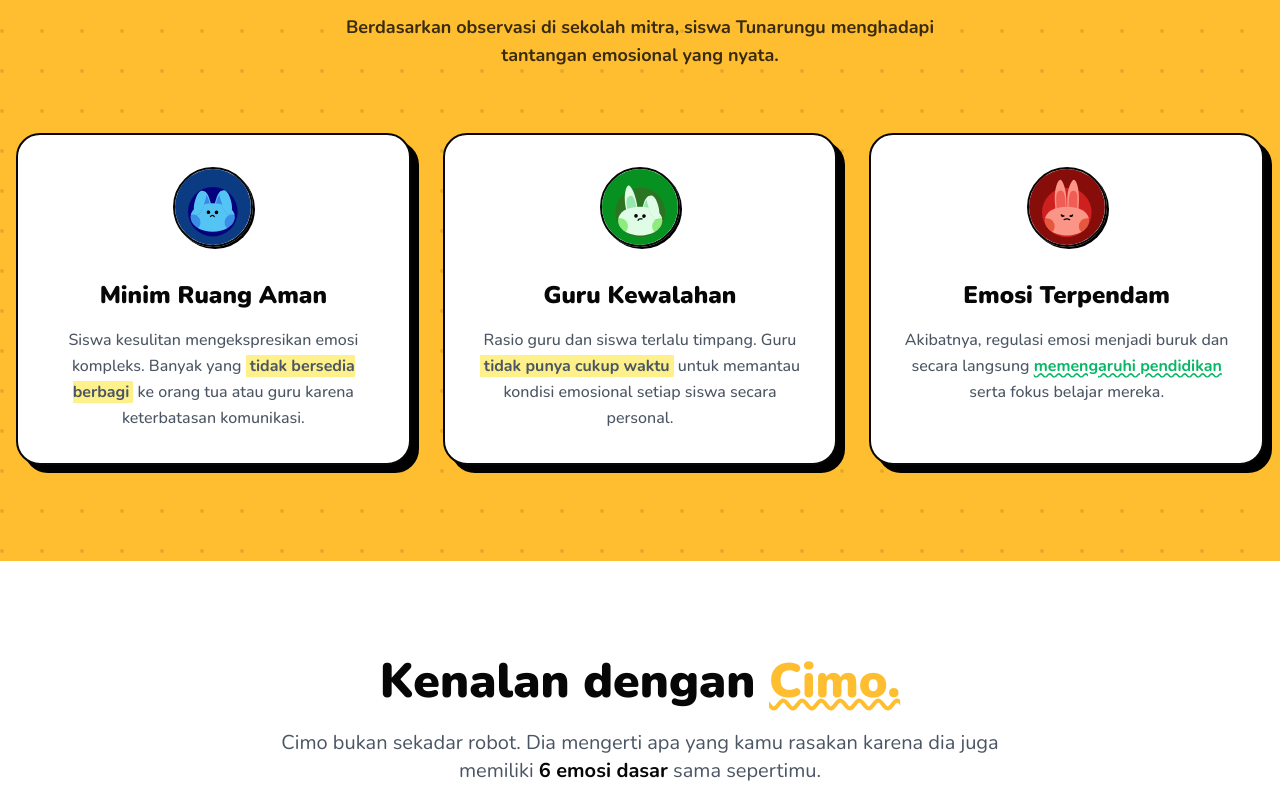
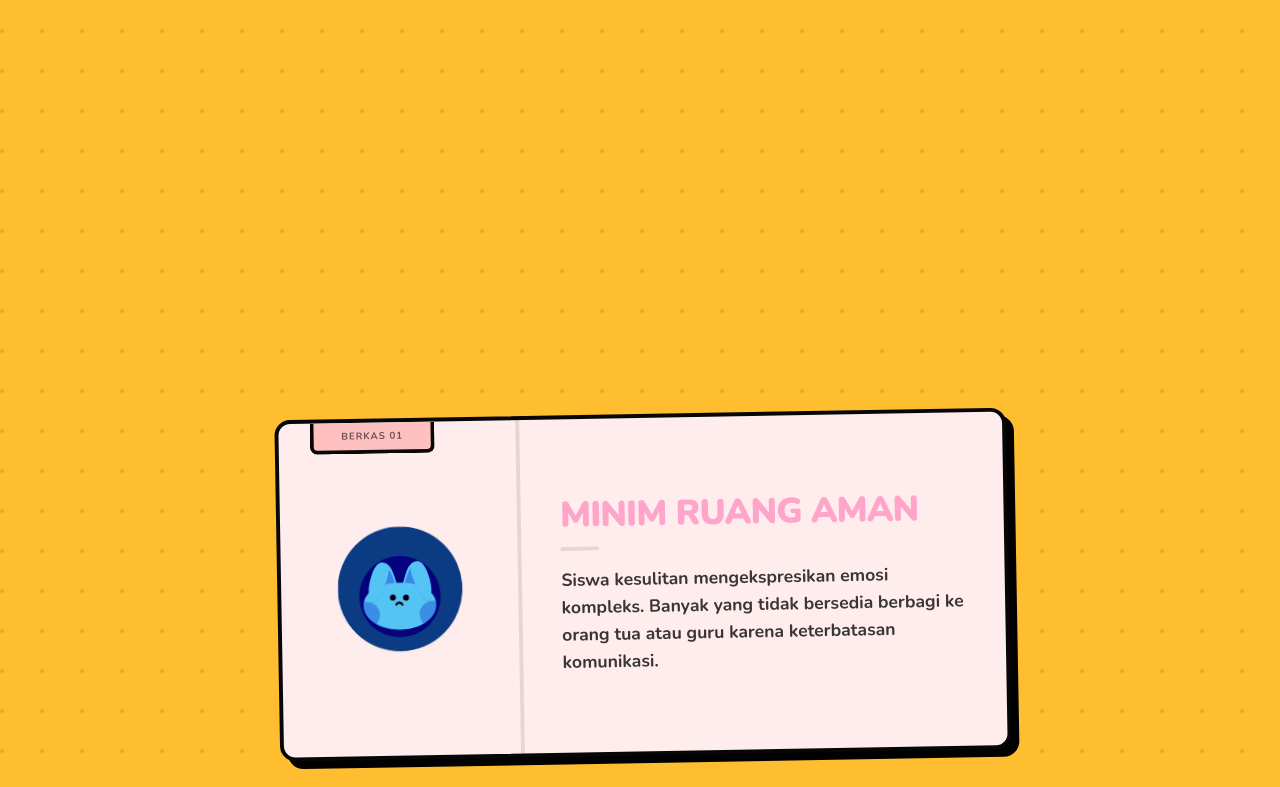
Before and after one commit to moozunch/bisimo-website, a Next.js app: page / in a window 1280 px wide. Shown: the part 1051-1838 px from the top of the page. Built offline with nearby package versions, Linux system fonts and the light colour scheme.

Commit message:
Implement SmoothScroll component and integrate with layout; add FadeUp animation component for enhanced UI effects; update framer-motion dependency and add lenis for smooth scrolling

```diff
--- a/app/components/ProblemSection.tsx
+++ b/app/components/ProblemSection.tsx
@@ -1,8 +1,117 @@
-export default function ProblemSection() {
+'use client';
+
+import { useRef } from 'react';
+import { motion, useScroll, useTransform } from 'framer-motion';
+import Image from 'next/image';
+
+const problems = [
+  {
+    id: 1,
+    title: "Minim Ruang Aman",
+    desc: "Siswa kesulitan mengekspresikan emosi kompleks. Banyak yang tidak bersedia berbagi ke orang tua atau guru karena keterbatasan komunikasi.",
+    color: "bg-[#FFEDED]",
+    tabColor: "bg-[#FFC0C0]",
+    textColor: "text-bisimo-pink",
+    img: "/cimo-sedih.svg",
+    rotate: -1
+  },
+  {
+    id: 2,
+    title: "Guru Kewalahan",
+    desc: "Rasio guru dan siswa terlalu timpang. Guru tidak punya cukup waktu untuk memantau setiap siswa secara personal.",
+    color: "bg-[#E0F2FE]",
+    tabColor: "bg-[#B0DFFF]",
+    textColor: "text-bisimo-blue",
+    img: "/cimo-jijik.svg",
+    rotate: 1
+  },
+  {
+    id: 3,
+    title: "Emosi Terpendam",
+    desc: "Akibatnya, regulasi emosi menjadi buruk dan secara langsung memengaruhi pendidikan serta fokus belajar mereka.",
+    color: "bg-[#DCFCE7]",
+    tabColor: "bg-[#A7F3D0]",
+    textColor: "text-bisimo-green",
+    img: "/cimo-marah.svg",
+    rotate: -2
+  },
+];
+
+const Card = ({ i, title, desc, color, tabColor, textColor, img, rotate, progress, range, targetScale }: any) => {
+  const container = useRef(null);
+  const { scrollYProgress } = useScroll({
+    target: container,
+    offset: ['start end', 'start start']
+  });
+
+  const scale = useTransform(progress, range, [1, targetScale]);
+
   return (
-    <section id="masalah" className="py-24 bg-primary text-neutral overflow-hidden relative">
+    <div ref={container} className="h-[80vh] flex items-center justify-center sticky top-0">
+      <motion.div
+        style={{
+            scale,
+            rotate: rotate,
+            top: `calc(20vh + ${i * 30}px)`
+        }}
+        className={`
+            relative
+            flex flex-col md:flex-row
+            w-[90vw] md:w-[750px]
+            h-auto md:h-[350px]
 
-      <div className="absolute top-0 left-0 w-full h-full overflow-hidden pointer-events-none opacity-10">
+            rounded-2xl
+            border-4 border-neutral
+            shadow-[8px_8px_0px_0px_rgba(0,0,0,1)]
+            ${color}
+            origin-top
+            overflow-hidden
+        `}
+      >
+        {/* --- TAB FOLDER  --- */}
+        <div className={`absolute top-0 left-8 w-32 h-8 ${tabColor} border-b-4 border-x-4 border-neutral rounded-b-lg flex items-center justify-center z-20`}>
+            <span className="font-bold text-neutral/60 text-[10px] tracking-widest uppercase">
+                BERKAS 0{i + 1}
+            </span>
+        </div>
+
+        {/* KOLOM KIRI: GAMBAR */}
+        <div className="w-full md:w-1/3 flex items-center justify-center pt-12 md:pt-0 md:border-r-4 md:border-neutral/10">
+            <div className="relative w-24 h-24 md:w-32 md:h-32">
+                <Image src={img} alt={title} fill className="object-contain drop-shadow-sm" />
+            </div>
+        </div>
+
+        {/* KOLOM KANAN: TEKS */}
+        <div className="w-full md:w-2/3 flex flex-col justify-center p-6 md:p-10 text-center md:text-left">
+            <h2 className={`text-2xl md:text-4xl font-black mb-3 uppercase leading-tight font-nunito tracking-tight ${textColor}`}>
+                {title}
+            </h2>
+
+            <div className="w-10 h-1 bg-neutral/10 rounded-full mb-4 mx-auto md:mx-0"></div>
+
+            <p className="text-sm md:text-lg font-bold text-neutral/80 leading-relaxed">
+                {desc}
+            </p>
+        </div>
+
+      </motion.div>
+    </div>
+  )
+}
+
+export default function StoryProblem() {
+  const container = useRef(null);
+  const { scrollYProgress } = useScroll({
+    target: container,
+    offset: ['start start', 'end end']
+  });
+
+  return (
+    <section ref={container} id="masalah" className="relative bg-primary text-neutral pb-40">
+
+      {/* Background Pattern */}
+      <div className="absolute top-0 left-0 w-full h-full overflow-hidden pointer-events-none opacity-10 z-0">
           <svg width="100%" height="100%" xmlns="http://www.w3.org/2000/svg">
              <pattern id="dots" x="0" y="0" width="40" height="40" patternUnits="userSpaceOnUse">
                 <circle cx="2" cy="2" r="2" fill="#000000"/>
@@ -11,89 +120,37 @@
           </svg>
       </div>
 
-      <div className="container mx-auto px-4 relative z-10">
-
-        {/* HEADLINE */}
-        <div className="text-center max-w-4xl mx-auto mb-16">
-          <div className="inline-block bg-neutral text-white px-4 py-1 rounded-full font-bold text-sm tracking-widest uppercase mb-4 shadow-[4px_4px_0px_0px_rgba(255,255,255,0.5)]">
+      {/* INTRO TEXT */}
+      <div className="h-[40vh] flex items-center justify-center sticky top-0 z-0 px-4">
+         <div className="text-center max-w-3xl mx-auto mt-8">
+            <div className="inline-block bg-neutral text-white px-3 py-1 rounded-full font-bold text-xs tracking-widest uppercase mb-4 shadow-md">
                Realita di Lapangan
             </div>
 
-          <h2 className="text-4xl md:text-5xl font-black mb-6 leading-tight ">
-            Suara Hati yang <br className="hidden md:block"/>
-            <span className="bg-white px-2 border-2 border-neutral rounded-xl shadow-[4px_4px_0px_0px_rgba(0,0,0,1)] transform -rotate-1 inline-block">Sering Terabaikan.</span>
+            <h2 className="text-3xl md:text-5xl font-black mb-2 leading-tight">
+              Membuka Berkas <br className="hidden md:block"/>
+              <span className="bg-white px-2 border-2 border-neutral rounded-lg shadow-[3px_3px_0px_0px_rgba(0,0,0,1)] transform -rotate-1 inline-block">Masalah Siswa.</span>
             </h2>
-
-          <p className="text-lg font-bold max-w-2xl mx-auto opacity-80">
-            Berdasarkan observasi di sekolah mitra, siswa Tunarungu menghadapi tantangan emosional yang nyata.
-          </p>
-        </div>
-
-        <div className="grid md:grid-cols-3 gap-8">
-
-          {/* Masalah 1: Minim Ruang Aman */}
-          <div className="card bg-white border-2 border-neutral shadow-[8px_8px_0px_0px_rgba(0,0,0,1)] hover:translate-y-1 hover:shadow-[4px_4px_0px_0px_rgba(0,0,0,1)] transition-all duration-200">
-            <div className="card-body items-center text-center p-8">
-             <div className="w-20 h-20 rounded-full border-2 border-neutral flex items-center justify-center mb-6 shadow-[2px_2px_0px_0px_rgba(0,0,0,1)]">
-                <img
-                  src="/cimo-sedih.svg"
-                  alt="Icon Sedih Tidak Didengar"
-                  width={100}
-                  height={100}
-                  className="object-contain"
-                />
-              </div>
-
-              <h3 className="card-title text-2xl font-black mb-2">Minim Ruang Aman</h3>
-              <p className="text-gray-600 font-medium leading-relaxed">
-                Siswa kesulitan mengekspresikan emosi kompleks. Banyak yang <span className="bg-yellow-200 px-1 font-bold">tidak bersedia berbagi</span> ke orang tua atau guru karena keterbatasan komunikasi.
-              </p>
          </div>
       </div>
 
-          {/* Masalah 2: Rasio Guru Timpang */}
-          <div className="card bg-white border-2 border-neutral shadow-[8px_8px_0px_0px_rgba(0,0,0,1)] hover:translate-y-1 hover:shadow-[4px_4px_0px_0px_rgba(0,0,0,1)] transition-all duration-200">
-            <div className="card-body items-center text-center p-8">
-              <div className="w-20 h-20 rounded-full border-2 border-neutral flex items-center justify-center mb-6 shadow-[2px_2px_0px_0px_rgba(0,0,0,1)]">
-                <img
-                  src="/cimo-jijik.svg"
-                  alt="Icon Guru Kewalahan"
-                  width={100}
-                  height={100}
-                  className="object-contain"
+      {/* STACKING CARDS */}
+      <div className="relative z-10 w-full mt-10">
+        {problems.map((project, i) => {
+          const targetScale = 1 - ((problems.length - i) * 0.05);
+          return (
+            <Card
+              key={i}
+              i={i}
+              {...project}
+              progress={scrollYProgress}
+              range={[i * 0.25, 1]}
+              targetScale={targetScale}
             />
+          );
+        })}
       </div>
 
-
-              <h3 className="card-title text-2xl font-black mb-2">Guru Kewalahan</h3>
-              <p className="text-gray-600 font-medium leading-relaxed">
-                Rasio guru dan siswa terlalu timpang. Guru <span className="bg-yellow-200 px-1 font-bold">tidak punya cukup waktu</span> untuk memantau kondisi emosional setiap siswa secara personal.
-              </p>
-            </div>
-          </div>
-
-            {/* Masalah 3: Emosi Terpendam */}
-          <div className="card bg-white border-2 border-neutral shadow-[8px_8px_0px_0px_rgba(0,0,0,1)] hover:translate-y-1 hover:shadow-[4px_4px_0px_0px_rgba(0,0,0,1)] transition-all duration-200">
-            <div className="card-body items-center text-center p-8">
-             <div className="w-20 h-20 rounded-full border-2 border-neutral flex items-center justify-center mb-6 shadow-[2px_2px_0px_0px_rgba(0,0,0,1)]">
-                <img
-                  src="/cimo-marah.svg"
-                  alt="Icon Sedih Tidak Didengar"
-                  width={100}
-                  height={100}
-                  className="object-contain"
-                />
-              </div>
-
-              <h3 className="card-title text-2xl font-black mb-2">Emosi Terpendam</h3>
-              <p className="text-gray-600 font-medium leading-relaxed">
-                Akibatnya, regulasi emosi menjadi buruk dan secara langsung <span className="text-bisimo-green font-bold underline decoration-wavy">memengaruhi pendidikan</span> serta fokus belajar mereka.
-              </p>
-            </div>
-          </div>
-        </div>
-
-      </div>
     </section>
   );
 }
--- /dev/null
+++ b/app/components/SmoothScrolls.tsx
@@ -0,0 +1,29 @@
+'use client';
+
+import { ReactNode, useEffect } from 'react';
+import Lenis from 'lenis';
+
+export default function SmoothScroll({ children }: { children: ReactNode }) {
+  useEffect(() => {
+    const lenis = new Lenis({
+      duration: 1.2, // Durasi scroll (makin besar makin halus/lambat)
+      easing: (t) => Math.min(1, 1.001 - Math.pow(2, -10 * t)), // Easing function biar smooth
+      orientation: 'vertical',
+      gestureOrientation: 'vertical',
+      smoothWheel: true,
+    });
+
+    function raf(time: number) {
+      lenis.raf(time);
+      requestAnimationFrame(raf);
+    }
+
+    requestAnimationFrame(raf);
+
+    return () => {
+      lenis.destroy();
+    };
+  }, []);
+
+  return <>{children}</>;
+}
--- a/app/layout.tsx
+++ b/app/layout.tsx
@@ -1,6 +1,9 @@
 import type { Metadata } from "next";
 import { Nunito, Lexend, Baloo_2 } from "next/font/google";
 import "./globals.css";
+import SmoothScroll from "./components/SmoothScrolls";
+
+
 
 const nunito = Nunito({
   subsets: ["latin"],
@@ -31,14 +34,11 @@
   children: React.ReactNode;
 }>) {
   return (
-    // 'scroll-smooth' agar saat klik menu navigasi, scroll-nya halus
     <html lang="id" className="scroll-smooth">
       <body
-        // Masukkan variable font ke sini.
-        // 'font-sans' akan otomatis menggunakan Lexend karena kita sudah setting di tailwind.config.ts
         className={`${lexend.variable} ${nunito.variable} ${baloo.variable} font-sans antialiased bg-base-100 text-neutral`}
       >
-        {children}
+        <SmoothScroll>{children}</SmoothScroll>
       </body>
     </html>
   );
--- a/package.json
+++ b/package.json
@@ -10,7 +10,8 @@
   },
   "dependencies": {
     "clsx": "^2.1.1",
-    "framer-motion": "^12.29.0",
+    "framer-motion": "^12.29.2",
+    "lenis": "^1.3.17",
     "next": "16.1.4",
     "react": "19.2.3",
     "react-dom": "19.2.3",
```
Also changed, not shown: app/components/animations/FadeUp.tsx (added, +37 -0 lines), 1 other file (tests, documents, lock files or other folders). Lines whose indentation alone changed are shown as unchanged.
